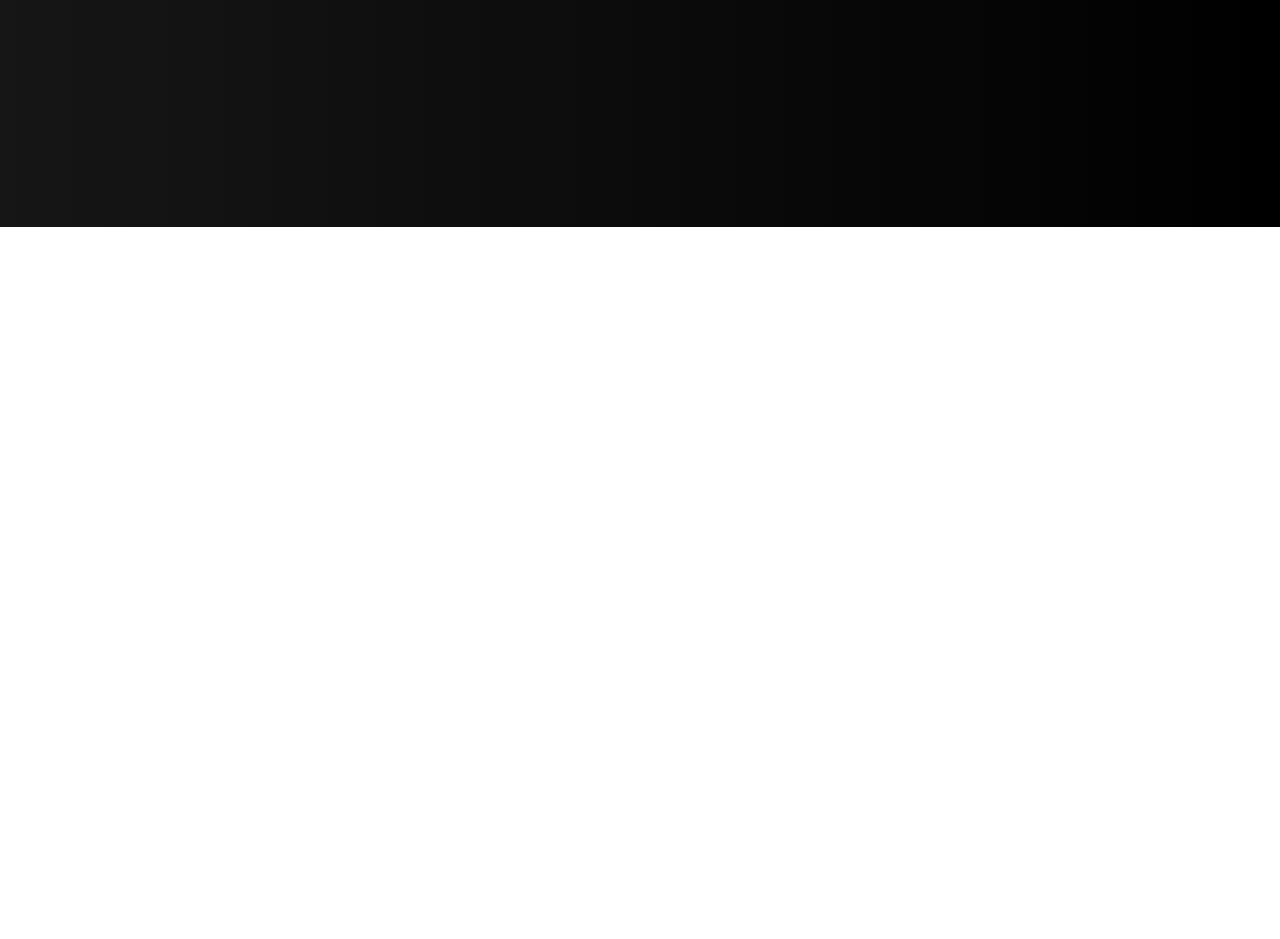
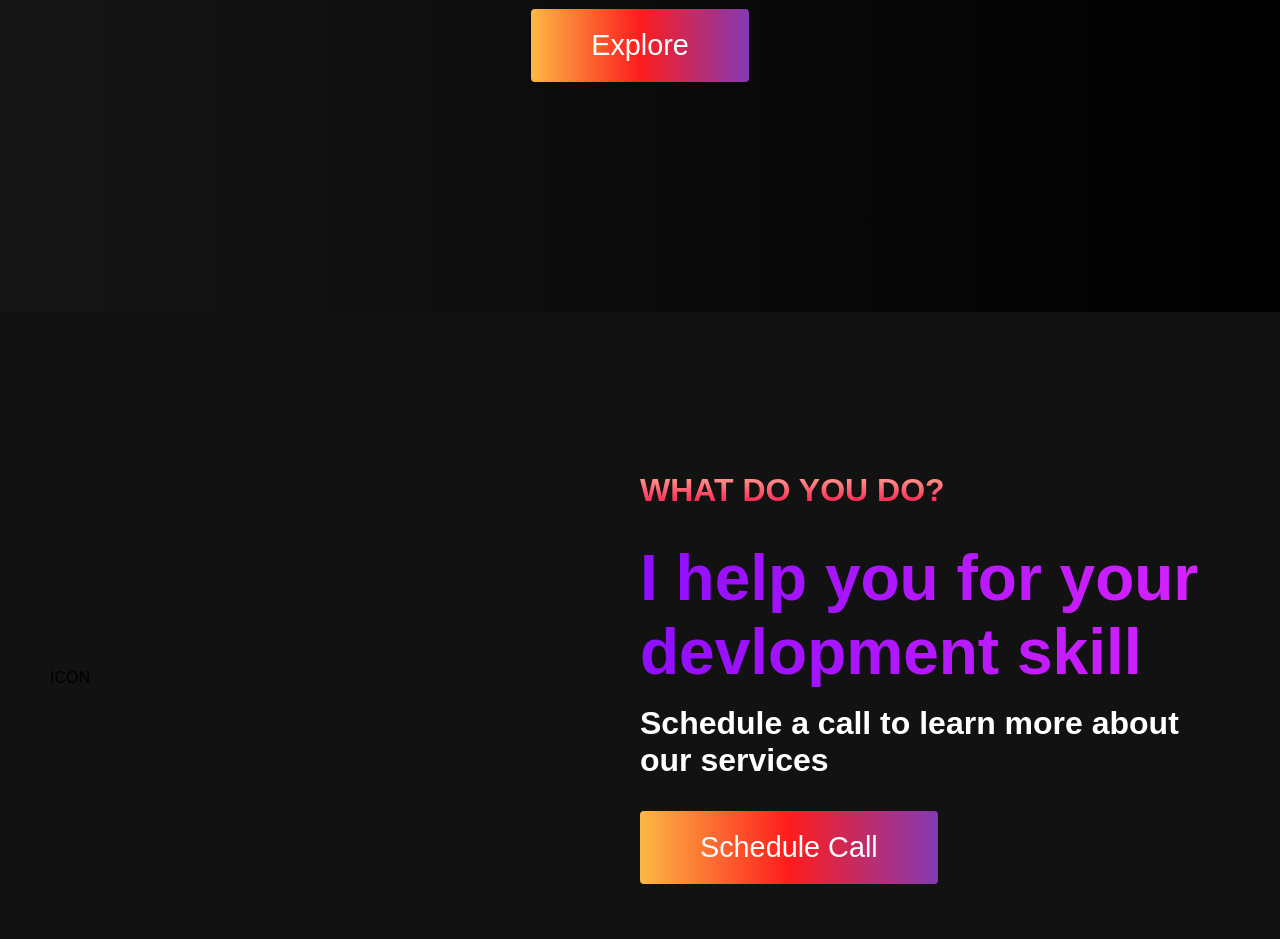
Before and after one commit to hasan972/website-smooth-scroll-master, a plain HTML site: page index.html in a window 1280 px wide. Shown: the part 541-1480 px from the top of the page. Before the commit the page ends 800 px from the top, so only its background shows below. Drawn offline with Linux system fonts and the light colour scheme.

Commit message:
Main-btn and main section

```diff
--- a/index.html
+++ b/index.html
@@ -37,14 +37,28 @@
   <!--Hero Section-->
  <div class="hero" id="home">
    <div class="hero-container">
-     <h1 class="hero-heading">Choose Your <span>Colour</span></h1>
+     <h1 class="hero-heading">Choose Your <span>Future</span></h1>
      <p class="hero-description">Unlimited Possiblities</p>
      <button class="main-btn"><a href="#">Explore</a></button>
    </div>
  </div>
 
+<!--About Section-->
 
+<div class="main" id="about">
+  <div class="main-container">
+    <div class="main-img-container">
+      <div class="main-img-card">ICON</div>
+    </div>
 
+    <div class="main-content">
+      <h1>What do you do?</h1>
+      <h2>I help you for your devlopment skill</h2>
+      <p>Schedule a call to learn more about our services</p>
+      <button class="main-btn"><a href="#">Schedule Call</a></button>
+    </div>
+  </div>
+</div>
 
 
 
--- a/style.css
+++ b/style.css
@@ -2,7 +2,7 @@
   box-sizing: border-box;
   margin: 0;
   padding: 0;
-  font-family: 'Kumbah Sans',sans-sans-serif;
+  font-family: 'Kumbh Sans', sans-serif;
   scroll-behavior: smooth;
 }
 
@@ -29,7 +29,7 @@
   padding: 0 50px;
 }
 #navbar-logo{
-  background: #ff8177;
+  background-color: #ff8177;
  background-image: linear-gradient(to top, #ff0844 0%, #ffb199 100%);
  background-size: 100%;
  -webkit-background-clip: text;
@@ -247,3 +247,95 @@
     font-size: 40px;
   }
 }
+
+/*About Section*/
+.main{
+  background: #121212;
+  padding: 10rem 0;
+}
+.main-container{
+  display: grid;
+  grid-template-columns: 1fr 1fr;
+  align-items: center;
+  justify-content: center;
+  margin: 0 auto;
+  height: 90;
+  z-index: 1;
+  width: 100%;
+  max-width: 1300px;
+  padding: 0 50px;
+}
+.main-content{
+  color: #fff;
+  width: 100%;
+}
+.main-content h1{
+  font-size:2rem;\
+  background-color: #ff8177;
+ background-image: linear-gradient(to top, #ff0844 0%, #ffb199 100%);
+ background-size: 100%;
+ -webkit-background-clip: text;
+ -moz-background-clip: text;
+ -webkit-text-fill-color: transparent;
+ -moz-text-fill-color: transparent;
+ text-transform: uppercase;
+ margin-bottom: 32px;
+}
+.main-content h2{
+  font-size: 4rem;
+  background: #ff8177;
+  background: -webkit-linear-gradient(to right, #9114ff, #da22ff
+  );
+  background: linear-gradient(
+    to right,
+    #8f0eff,
+    #da22ff
+  ); /* W3C, IE 10+/ Edge, Firefox 16+, Chrome 26+, Opera 12+, Safari 7+ */
+  background-size: 100%;
+  -webkit-background-clip: text;
+  -moz-background-clip: text;
+  -webkit-text-fill-color: transparent;
+  -moz-text-fill-color: transparent;
+}
+.main-content p{
+  margin-top: 1rem;
+  font-size: 2rem;
+  font-weight: 700;
+}
+.main-btn{
+  font-size: 1.8rem;
+  background: #833ab4;
+  background: -webkit-linear-gradient(to right, #fcb045, #fd1d1d, #833ab4 );
+  background: linear-gradient(to right, #fcb845, #fd1d1d, #833ab4 );
+  padding: 20px 60px;
+  border: none;
+  border-radius: 4px;
+  margin-top: 2rem;
+  cursor: pointer;
+  position: relative;
+  transition: all 0.35s;
+  outline: none;
+}
+.main-btn a{
+  position: relative;
+  z-index: 2;
+  color: #fff;
+  text-decoration: none;
+}
+.main-btn:after{
+  position: absolute;
+ content: '';
+ top: 0;
+ left: 0;
+ width: 0;
+ height: 100%;
+ background: #ff1ead;
+ transition: all 0.35s;
+ border-radius: 4px;
+}
+.main-btn:hover{
+  color: #fff;
+}
+.main-btn:hover:after{
+  width: 96%;
+}
```
Lines whose indentation alone changed are shown as unchanged.
